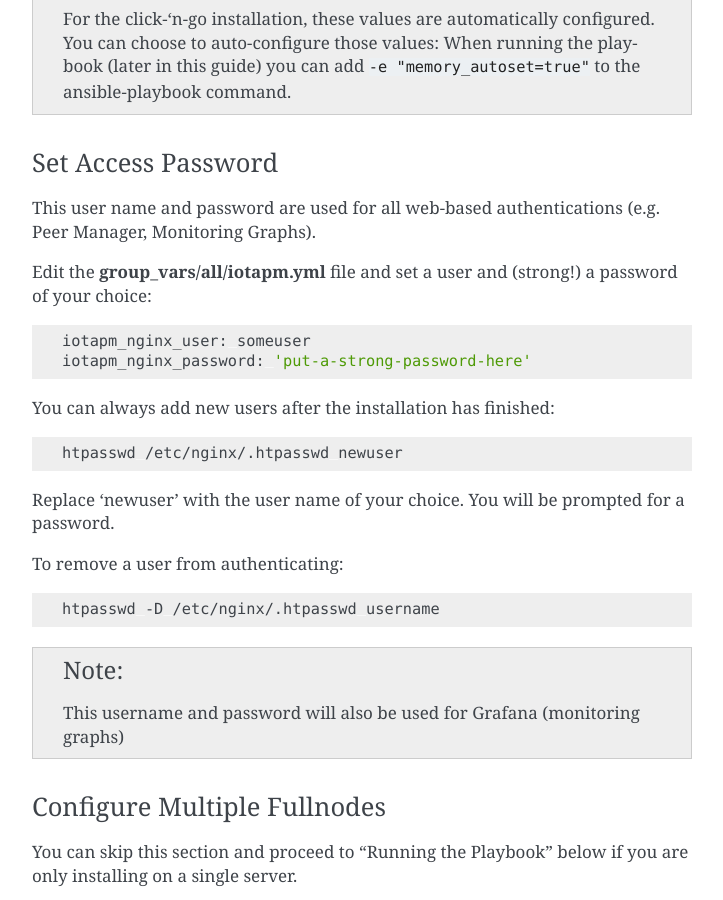
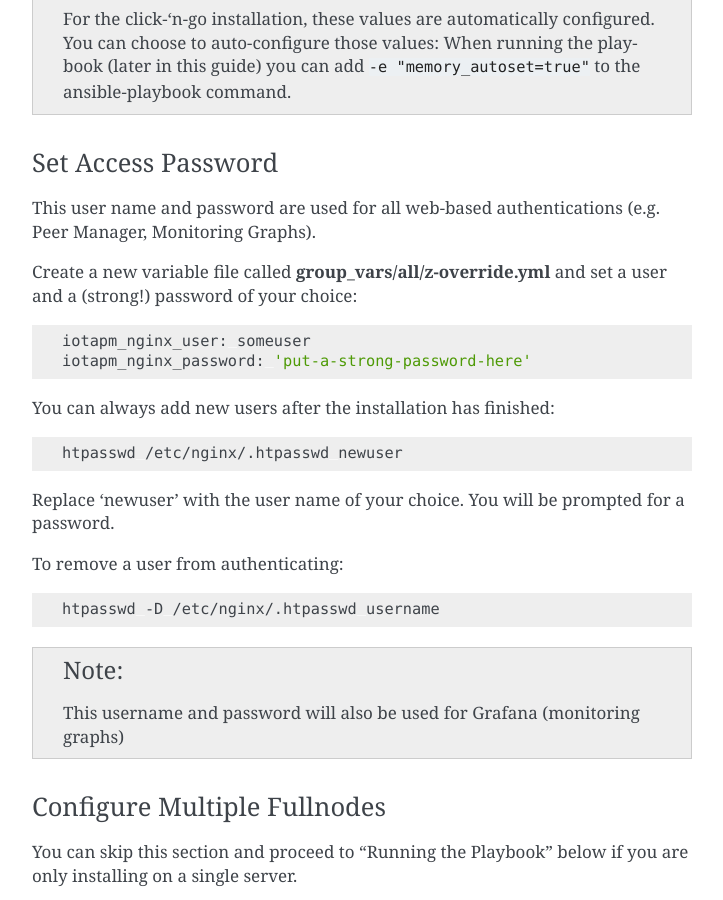
Before and after one commit to nuriel77/iri-playbook, a Sphinx documentation site: the page built from docs/installation.rst, in a window 1280 px wide and 900 px high, scrolled down 3364 px. Shown: the whole window, without its empty margins (388-1111 px from the left). Built offline with Sphinx 7.4.7, drawn with Linux system fonts in a browser that asks for light colours; some of the changed text lies outside the part shown.

Commit message:
Updated documentation

```diff
--- a/docs/installation.rst
+++ b/docs/installation.rst
@@ -161,7 +161,7 @@ Set Access Password
 
 This user name and password are used for all web-based authentications (e.g. Peer Manager, Monitoring Graphs).
 
-Edit the **group_vars/all/iotapm.yml** file and set a user and (strong!) a password of your choice:
+Create a new variable file called **group_vars/all/z-override.yml** and set a user and a (strong!) password of your choice:
 
 .. code:: bash
 
@@ -247,7 +247,7 @@ If you installed `monitoring` and `IOTA Peer Manager` you should be able to acce
   Peer Manager: http://your-external-ip:8811
   Grafana: http://your-external-ip:5555
 
-Use the username and password from ``group_vars/all/iotapm.yml``.
+Use the username and password from ``group_vars/all/z-override.yml`` if you set it there previously.
 
 If you followed the Getting Started Quickly guide, you configured a password during the installation, and you can use user ``iotapm``.
 
--- a/docs/maintenance.rst
+++ b/docs/maintenance.rst
@@ -92,7 +92,7 @@ Output should look similar to::
 
 Next we can update iota-prom-exporter and the respective Grafana dashboard::
 
-  cd /opt/iri-playbook && git pull && ansible-playbook -i inventory -v site.yml --tags=iota_prom_exporter,grafana_api -e overwrite=yes -e update_dashboards=true
+  cd /opt/iri-playbook && git pull && ansible-playbook -i inventory -v site.yml --tags=iri_ssl,prometheus_config,monitoring_deps,iota_prom_exporter,grafana_config -e overwrite=yes -e update_dashboards=true
 
 Now you should be able to open Grafana and see the new row of metrics (ZMQ).
 
```
